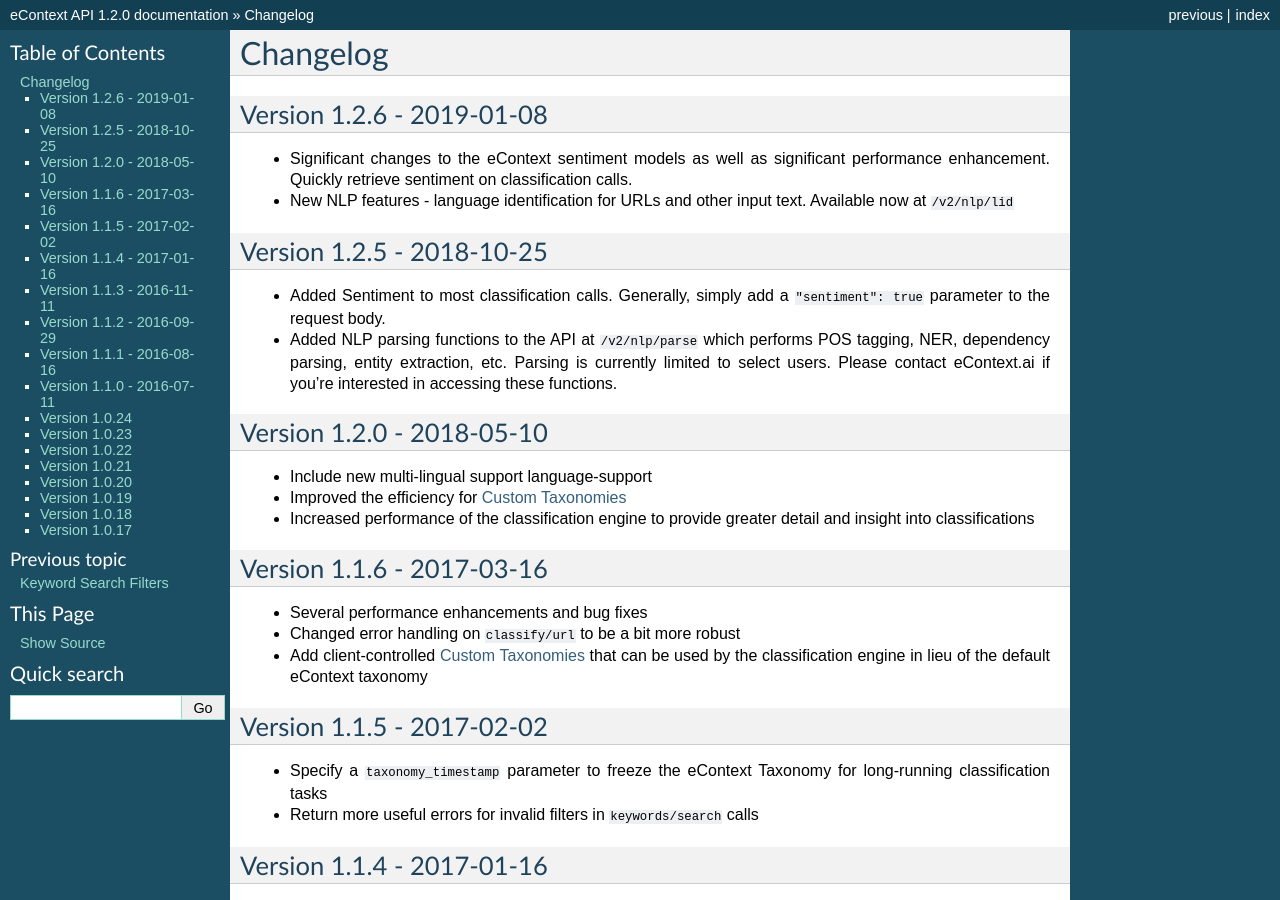
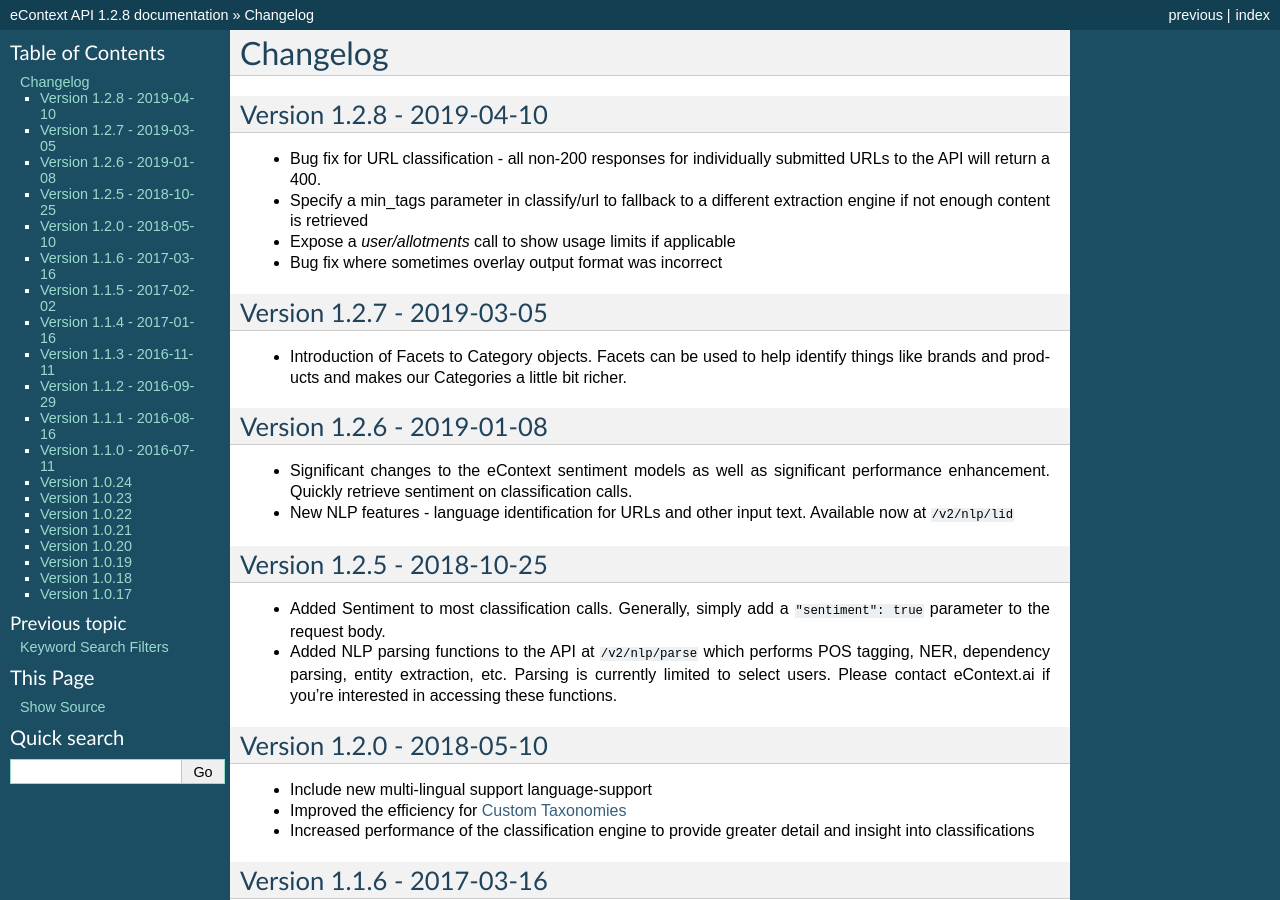
Before and after one commit to info-com/zenya-api-docs, a Sphinx documentation site: the page built from source/changelog.rst, in a window 1280 px wide and 900 px high. Built offline with Sphinx 7.4.7, drawn with Linux system fonts in a browser that asks for light colours; some of the changed text lies outside the part shown.

Commit message:
updates to the change log and a couple of other functions

```diff
--- a/source/_static/nlp-lid-input.json
+++ b/source/_static/nlp-lid-input.json
@@ -1,7 +1,7 @@
 {
 	"input":[
 		"Hello world",
-		"Hola señora",
-		"銀行はどこですか"
+		"Hola Mundo",
+		"こんにちは世界"
 	]
 }
--- a/source/changelog.rst
+++ b/source/changelog.rst
@@ -1,5 +1,17 @@
 Changelog
 =========
+
+Version 1.2.8 - 2019-04-10
+--------------------------
+*  Bug fix for URL classification - all non-200 responses for individually submitted URLs to the API will return a 400.
+*  Specify a min_tags parameter in classify/url to fallback to a different extraction engine if not enough content is retrieved
+*  Expose a `user/allotments` call to show usage limits if applicable
+*  Bug fix where sometimes overlay output format was incorrect
+
+
+Version 1.2.7 - 2019-03-05
+--------------------------
+*  Introduction of Facets to Category objects.  Facets can be used to help identify things like brands and products and makes our Categories a little bit richer.
 
 
 Version 1.2.6 - 2019-01-08
--- a/source/conf.py
+++ b/source/conf.py
@@ -48,9 +48,9 @@
 # built documents.
 #
 # The short X.Y version.
-version = '1.2.0'
+version = '1.2.8'
 # The full version, including alpha/beta/rc tags.
-release = '1.2.0'
+release = '1.2.8'
 
 # The language for content autogenerated by Sphinx. Refer to documentation
 # for a list of supported languages.
@@ -241,4 +241,4 @@
 # How to display URL addresses: 'footnote', 'no', or 'inline'.
 #texinfo_show_urls = 'footnote'
 
-extlinks = {'api_url':('https://api.econtext.com/v2/%s', None)}
+extlinks = {'api_url': ('https://api.econtext.com/v2/%s', None)}
```
Also changed, not shown: source/nlp.rst (+8 -8 lines).
